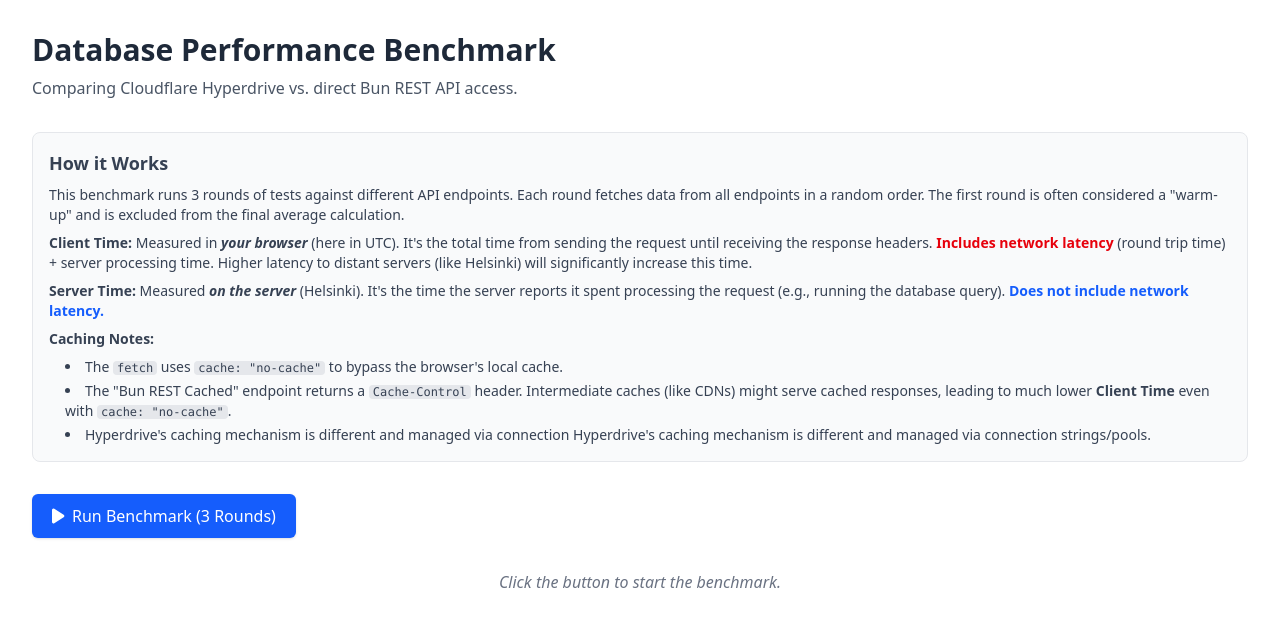
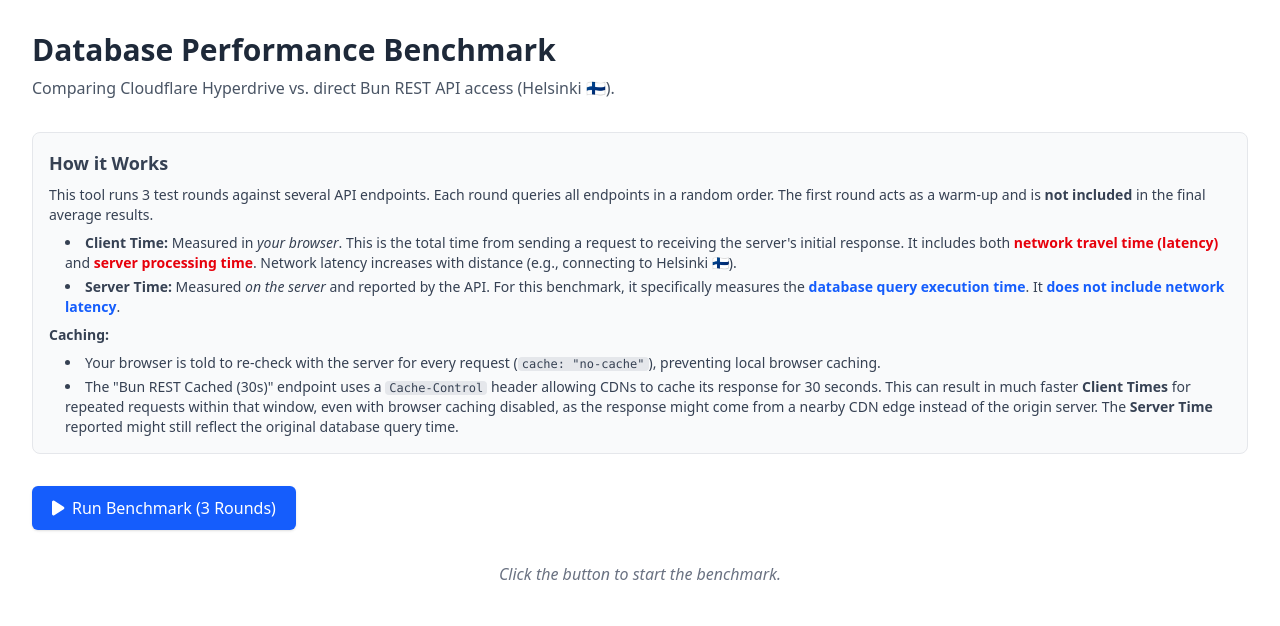
Before and after one commit to hjaber/bunvhd, a SvelteKit app: page / in a window 1280 px wide. Shown: the top 626 px of the page. Built offline with nearby package versions, Linux system fonts and the light colour scheme.

Commit message:
*better description

```diff
--- a/index.ts
+++ b/bun-restful-api.ts
@@ -1,4 +1,4 @@
-// index.ts
+// bun-restful-api.ts
 import { env, file, serve } from "bun";
 import fs from "fs";
 import postgres from "postgres";
--- a/src/routes/+page.svelte
+++ b/src/routes/+page.svelte
@@ -1,27 +1,24 @@
 <script lang="ts">
   import { cubicOut } from "svelte/easing";
-  // Use Tween from svelte/motion (already runes-compatible)
   import { Tween } from "svelte/motion";
-  // Import $state for reactive state management
 
-  // --- Interfaces ---
   interface QueryResponse {
     data: any | any[] | null;
-    timeMs: number; // Server-reported processing time
+    timeMs: number;
     binding: string;
     error?: string | null;
   }
 
   interface BenchmarkResult {
-    clientTime: number | null; // Full round-trip time (measured by client)
-    serverTime: number | null; // Processing time (reported by server)
-    binding: string | null; // Source identifier (e.g., DB name, cache status)
+    clientTime: number | null;
+    serverTime: number | null;
+    binding: string | null;
     error: string | null;
   }
 
   interface RunResult {
     runId: number;
-    results: Record<string, BenchmarkResult>; // Use string index for endpoint IDs
+    results: Record<string, BenchmarkResult>;
   }
 
   interface AverageResult {
@@ -29,7 +26,6 @@
     avgServerTime: number | null;
   }
 
-  // --- Constants ---
   const ENDPOINTS = [
     {
       id: "hyperdriveCached",
@@ -47,31 +43,29 @@
     },
     {
       id: "bunNonCached",
-      url: "https://bunvhd-db-eu-east.tripcafe.org/", // Remote API
-      label: "Bun REST Non-Cached",
+      url: "https://bunvhd-db-eu-east.tripcafe.org/",
+      label: "Bun REST (Helsinki 🇫🇮) Non-Cached",
       description:
-        "Direct query to Bun REST API (Helsinki) with no server-side caching requested.",
+        "Direct query to Bun REST API (Helsinki 🇫🇮) with no server-side caching requested.",
     },
     {
       id: "bunCached",
-      url: "https://bunvhd-db-eu-east.tripcafe.org/?cacheTtl=10", // Remote API with cache hint
-      label: "Bun REST Cached (10s)",
+      url: "https://bunvhd-db-eu-east.tripcafe.org/?cacheTtl=30",
+      label: "Bun REST (Helsinki 🇫🇮) Cached (30s)",
       description:
-        "Direct query to Bun REST API (Helsinki) requesting server/CDN caching for 10 seconds via Cache-Control header.",
+        "Direct query to Bun REST API (Helsinki 🇫🇮) requesting server/CDN caching for 30 seconds via Cache-Control header.",
     },
   ] as const;
 
   type EndpointId = (typeof ENDPOINTS)[number]["id"];
 
   const RUN_COUNT = 3;
-  const DELAY_BETWEEN_RUNS_MS = 1000; // Delay to allow caches to potentially expire/settle
+  const DELAY_BETWEEN_RUNS_MS = 1000;
 
-  // --- Reactive State using $state ---
   let benchmarkRuns = $state<RunResult[]>([]);
   let isLoading = $state(false);
   let overallError = $state<string | null>(null);
 
-  // Initialize averageResults directly using $state
   const initialAverageResults = Object.fromEntries(
     ENDPOINTS.map((ep) => [ep.id, { avgClientTime: null, avgServerTime: null }])
   ) as Record<EndpointId, AverageResult>;
@@ -79,12 +73,8 @@
     initialAverageResults
   );
 
-  // --- Motion ---
-  // Tween remains the same, access its value with .current in the template
   const progress = new Tween(0, { duration: 300, easing: cubicOut });
 
-  // --- Helper Functions ---
-  /** Shuffles an array in place. */
   function shuffleArray<T>(array: T[]): T[] {
     let currentIndex = array.length;
     while (currentIndex !== 0) {
@@ -98,54 +88,35 @@
     return array;
   }
 
-  /** Creates a promise that resolves after a specified delay. */
   function delay(ms: number): Promise<void> {
     return new Promise((resolve) => setTimeout(resolve, ms));
   }
 
-  /** Formats time in milliseconds for display. */
   function formatTime(timeMs: number | null): string {
     if (timeMs === null || timeMs === undefined) return "N/A";
-    // Show more precision for very small numbers
     if (timeMs < 10) return `${timeMs.toFixed(2)} ms`;
     return `${timeMs.toFixed(1)} ms`;
   }
 
-  // --- Core Logic Functions ---
-
-  /**
-   * Measures the time taken for a fetch request and parses the result.
-   * Calculates 'clientTime' (network round-trip + server processing) and
-   * extracts 'serverTime' (server-reported processing) from the response.
-   */
   async function measureFetch(url: string): Promise<BenchmarkResult> {
     const startTime = performance.now();
     try {
-      // Fetch the data
-      // 'cache: "no-cache"' tells the BROWSER not to use its local cache.
-      // It DOES NOT prevent intermediate caches (like CDNs) from serving
-      // cached content if the server response has appropriate Cache-Control headers.
       const response = await fetch(url, {
         cache: "no-cache",
         headers: { Accept: "application/json" },
       });
 
-      // Calculate client-side time immediately after response headers are received.
-      // This includes network latency (request+response) and server processing time.
       const clientTime = performance.now() - startTime;
 
-      // Handle HTTP errors
       if (!response.ok) {
         const errorText = await response
           .text()
           .catch(() => "Could not read error body");
-        // Provide informative error including status and truncated text
         throw new Error(
           `HTTP ${response.status} ${response.statusText}: ${errorText.substring(0, 200)}`
         );
       }
 
-      // Parse the JSON response
       let jsonResult: Partial<QueryResponse>;
       try {
         jsonResult = await response.json();
@@ -154,8 +125,6 @@
         throw new Error(`Invalid JSON response received.`);
       }
 
-      // Validate the structure of the JSON response
-      // 'timeMs' is the server-reported processing time.
       if (
         typeof jsonResult?.timeMs !== "number" ||
         typeof jsonResult?.binding !== "string"
@@ -166,18 +135,15 @@
         );
       }
 
-      // Return successful benchmark result
       return {
-        clientTime: clientTime, // Full round-trip + server process time
-        serverTime: jsonResult.timeMs, // Server-reported process time ONLY
+        clientTime: clientTime,
+        serverTime: jsonResult.timeMs,
         binding: jsonResult.binding,
-        error: jsonResult.error ?? null, // Use null if error is missing or undefined
+        error: jsonResult.error ?? null,
       };
     } catch (error: any) {
-      // Handle fetch or processing errors
       const clientTimeSoFar = performance.now() - startTime;
       console.error(`Error fetching ${url}:`, error);
-      // Return error result, including time spent before failure
       return {
         clientTime: clientTimeSoFar,
         serverTime: null,
@@ -187,19 +153,15 @@
     }
   }
 
-  /** Runs the full benchmark sequence across all endpoints. */
   async function runBenchmark() {
-    // --- Reset State ---
     isLoading = true;
     overallError = null;
     benchmarkRuns = [];
-    averageResults = { ...initialAverageResults }; // Reset averages
-    progress.set(0, { duration: 0 }); // Reset progress tween immediately
+    averageResults = { ...initialAverageResults };
+    progress.set(0, { duration: 0 });
 
     try {
-      // --- Loop Through Runs ---
       for (let i = 0; i < RUN_COUNT; i++) {
-        // Add delay between runs (except before the first)
         if (i > 0) {
           await delay(DELAY_BETWEEN_RUNS_MS);
         }
@@ -207,14 +169,12 @@
         const currentRunId = i + 1;
         console.log(`Starting Run ${currentRunId}...`);
 
-        // Shuffle endpoint order for each run to mitigate order effects
         const shuffledEndpoints = shuffleArray([...ENDPOINTS]);
         console.log(
           ` Run ${currentRunId} order:`,
           shuffledEndpoints.map((e) => e.label)
         );
 
-        // --- Initialize Current Run Results Placeholder ---
         const currentRunResults: Record<string, BenchmarkResult> = {};
         ENDPOINTS.forEach((ep) => {
           currentRunResults[ep.id] = {
@@ -224,39 +184,33 @@
             error: null,
           };
         });
-        // Add the placeholder run to the state array (create new array for reactivity)
         benchmarkRuns = [
           ...benchmarkRuns,
           { runId: currentRunId, results: currentRunResults },
         ];
 
-        // --- Execute Fetches in Parallel ---
         const fetchPromises = shuffledEndpoints.map((endpoint) =>
           measureFetch(endpoint.url).then((result) => ({
-            id: endpoint.id, // Include ID to map results back
+            id: endpoint.id,
             result,
           }))
         );
 
-        // Wait for all fetches in the current run to complete (or fail)
         const settledResults = await Promise.allSettled(fetchPromises);
 
-        // --- Process Settled Results ---
         const finalRunResults: Record<string, BenchmarkResult> = {};
         settledResults.forEach((settledResult, index) => {
-          const endpointId = shuffledEndpoints[index].id; // Get ID from shuffled order
+          const endpointId = shuffledEndpoints[index].id;
           if (settledResult.status === "fulfilled") {
-            // If measureFetch resolved (even if it returned an error structure)
             const { id, result } = settledResult.value;
             finalRunResults[id] = result;
           } else {
-            // If the measureFetch promise itself rejected unexpectedly
             console.error(
               `Unexpected promise rejection for ${endpointId}:`,
               settledResult.reason
             );
             finalRunResults[endpointId] = {
-              clientTime: null, // Or potentially capture time if possible
+              clientTime: null,
               serverTime: null,
               binding: "Fatal Error",
               error:
@@ -265,43 +219,32 @@
           }
         });
 
-        // --- Update Benchmark Runs State ---
-        // Find the run by ID and update its results. Create a new array.
         benchmarkRuns = benchmarkRuns.map((run) =>
           run.runId === currentRunId
             ? { ...run, results: finalRunResults }
             : run
         );
 
-        // Update progress tween smoothly
         await progress.set(((i + 1) / RUN_COUNT) * 100);
       }
     } catch (error: any) {
-      // Handle errors during the benchmark sequence itself
       console.error("Benchmark sequence failed:", error);
       overallError =
         error.message || "An unexpected error stopped the benchmark.";
     } finally {
-      // --- Final State Updates ---
-      isLoading = false; // Update loading state
+      isLoading = false;
       if (!overallError) {
-        // Ensure progress bar reaches 100% on success
         progress.set(100);
-        // Calculate averages only if the benchmark completed without fatal error
         calculateAverages();
       }
     }
   }
 
-  /** Calculates average times from runs 2 and 3. */
   function calculateAverages() {
-    // Ensure enough runs completed successfully
     if (benchmarkRuns.length < RUN_COUNT) return;
 
-    // Filter for the runs to include in the average (Runs 2 and 3)
-    // Exclude Run 1 as a potential "warm-up"
     const relevantRuns = benchmarkRuns.filter((run) => run.runId >= 2);
-    if (relevantRuns.length === 0) return; // No relevant runs found
+    if (relevantRuns.length === 0) return;
 
     const newAverages = {} as Record<EndpointId, AverageResult>;
 
@@ -311,10 +254,8 @@
       let totalServerTime = 0;
       let validServerCount = 0;
 
-      // Iterate through the relevant runs
       for (const run of relevantRuns) {
         const result = run.results[endpoint.id];
-        // Only include successful results (no errors) in averages
         if (result && result.error === null) {
           if (typeof result.clientTime === "number") {
             totalClientTime += result.clientTime;
@@ -327,7 +268,6 @@
         }
       }
 
-      // Calculate averages, handle division by zero
       newAverages[endpoint.id] = {
         avgClientTime:
           validClientCount > 0 ? totalClientTime / validClientCount : null,
@@ -335,7 +275,6 @@
           validServerCount > 0 ? totalServerTime / validServerCount : null,
       };
     }
-    // Update the averageResults state variable
     averageResults = newAverages;
     console.log("Averages (Runs 2 & 3):", averageResults);
   }
@@ -347,7 +286,8 @@
       Database Performance Benchmark
     </h1>
     <p class="text-gray-600">
-      Comparing Cloudflare Hyperdrive vs. direct Bun REST API access.
+      Comparing Cloudflare Hyperdrive vs. direct Bun REST API access (Helsinki
+      🇫🇮).
     </p>
   </header>
 
@@ -355,48 +295,46 @@
     <h2 class="text-lg font-semibold text-gray-700 mb-2">How it Works</h2>
     <div class="text-sm text-gray-700 space-y-2">
       <p>
-        This benchmark runs {RUN_COUNT} rounds of tests against different API endpoints.
-        Each round fetches data from all endpoints in a random order. The first round
-        is often considered a "warm-up" and is excluded from the final average calculation.
+        This tool runs {RUN_COUNT} test rounds against several API endpoints. Each
+        round queries all endpoints in a random order. The first round acts as a
+        warm-up and is <strong>not included</strong> in the final average results.
       </p>
-      <p>
-        <strong>Client Time:</strong> Measured in
-        <em class="font-semibold">your browser</em>
-        (here in {Intl.DateTimeFormat().resolvedOptions().timeZone ??
-          "your timezone"}). It's the total time from sending the request until
-        receiving the response headers.
-        <strong class="text-red-600">Includes network latency</strong>
-        (round trip time) + server processing time. Higher latency to distant servers
-        (like Helsinki) will significantly increase this time.
-      </p>
-      <p>
-        <strong>Server Time:</strong> Measured
-        <em class="font-semibold">on the server</em>
-        (Helsinki). It's the time the server reports it spent processing the request
-        (e.g., running the database query).
-        <strong class="text-blue-600">Does not include network latency.</strong>
-      </p>
-      <p><strong>Caching Notes:</strong></p>
+      <ul class="list-disc list-inside pl-4 space-y-1">
+        <li>
+          <strong>Client Time:</strong> Measured in <em>your browser</em>. This
+          is the total time from sending a request to receiving the server's
+          initial response. It includes both
+          <strong class="text-red-600">network travel time (latency)</strong>
+          and <strong class="text-red-600">server processing time</strong>.
+          Network latency increases with distance (e.g., connecting to Helsinki
+          🇫🇮).
+        </li>
+        <li>
+          <strong>Server Time:</strong> Measured <em>on the server</em> and
+          reported by the API. For this benchmark, it specifically measures the
+          <strong class="text-blue-600">database query execution time</strong>.
+          It
+          <strong class="text-blue-600">does not include network latency</strong
+          >.
+        </li>
+      </ul>
+      <p><strong>Caching:</strong></p>
       <ul class="list-disc list-inside pl-4 space-y-1 text-sm text-gray-700">
         <li>
-          The <code class="text-xs bg-gray-200 px-1 rounded">fetch</code> uses
-          <code class="text-xs bg-gray-200 px-1 rounded">cache: "no-cache"</code
-          >
-          to bypass the browser's local cache.
+          Your browser is told to re-check with the server for every request (<code
+            class="text-xs bg-gray-200 px-1 rounded">cache: "no-cache"</code
+          >), preventing local browser caching.
         </li>
         <li>
-          The "Bun REST Cached" endpoint returns a
-          <code class="text-xs bg-gray-200 px-1 rounded">Cache-Control</code>
-          header. Intermediate caches (like CDNs) might serve cached responses, leading
-          to much lower <strong class="font-semibold">Client Time</strong>
-          even with
-          <code class="text-xs bg-gray-200 px-1 rounded">cache: "no-cache"</code
-          >.
-        </li>
-        <li>
-          Hyperdrive's caching mechanism is different and managed via connection
-          Hyperdrive's caching mechanism is different and managed via connection
-          strings/pools.
+          The "Bun REST Cached (30s)" endpoint uses a <code
+            class="text-xs bg-gray-200 px-1 rounded">Cache-Control</code
+          >
+          header allowing CDNs to cache its response for 30 seconds. This can
+          result in much faster <strong>Client Times</strong> for repeated
+          requests within that window, even with browser caching disabled, as
+          the response might come from a nearby CDN edge instead of the origin
+          server. The <strong>Server Time</strong> reported might still reflect the
+          original database query time.
         </li>
       </ul>
     </div>
@@ -483,7 +421,7 @@
                     class="font-medium text-gray-800 mb-2"
                     title={endpoint.description}
                   >
-                    {endpoint.label}
+                    {@html endpoint.label}
                   </h4>
                   {#if result.error}
                     <div class="text-red-600">
@@ -497,7 +435,7 @@
                     </div>
                   {:else if result.binding === "Pending..."}
                     <div class="text-gray-400 italic text-center py-2">
-                      {result.binding}
+                      Pending...
                     </div>
                   {:else}
                     <dl class="space-y-1 text-sm">
@@ -517,17 +455,6 @@
                         <dt class="text-gray-600">Server:</dt>
                         <dd class="text-gray-900 font-medium text-right">
                           {formatTime(result.serverTime)}
-                        </dd>
-                      </div>
-                      <div
-                        class="flex justify-between items-baseline gap-2 mt-1 pt-1 border-t border-gray-100"
-                      >
-                        <dt class="text-xs text-gray-500">Source:</dt>
-                        <dd
-                          class="text-xs text-gray-500 font-mono text-right truncate"
-                          title={result.binding ?? ""}
-                        >
-                          {result.binding ?? "N/A"}
                         </dd>
                       </div>
                     </dl>
@@ -555,7 +482,7 @@
                     class="font-medium text-gray-800 mb-2"
                     title={endpoint.description}
                   >
-                    {endpoint.label}
+                    {@html endpoint.label}
                   </h4>
                   {#if avg}
                     <dl class="space-y-1 text-sm">
@@ -612,7 +539,7 @@
                   class="px-4 py-3 border-b border-r border-gray-300 font-semibold min-w-[200px] last:border-r-0"
                   title={endpoint.description}
                 >
-                  {endpoint.label}
+                  {@html endpoint.label}
                   <div class="font-normal normal-case text-gray-500 mt-1">
                     <span
                       class="inline-block cursor-help"
@@ -657,7 +584,7 @@
                       </div>
                     {:else if result.binding === "Pending..."}
                       <div class="text-gray-400 italic text-center py-4">
-                        {result.binding}
+                        Pending...
                       </div>
                     {:else}
                       <dl>
@@ -677,17 +604,6 @@
                           <dt class="font-medium text-gray-900">Server:</dt>
                           <dd class="text-gray-700 text-right">
                             {formatTime(result.serverTime)}
-                          </dd>
-                        </div>
-                        <div
-                          class="flex justify-between items-baseline gap-2 mt-1 pt-1 border-t border-gray-200"
-                        >
-                          <dt class="text-xs text-gray-500">Source:</dt>
-                          <dd
-                            class="text-xs text-gray-500 font-mono text-right truncate"
-                            title={result.binding ?? ""}
-                          >
-                            {result.binding ?? "N/A"}
                           </dd>
                         </div>
                       </dl>
@@ -758,64 +674,57 @@
 </div>
 
 <style>
-  /* Ensure definition list items flow well */
   dl dt {
-    flex-shrink: 0; /* Prevent labels from shrinking */
+    flex-shrink: 0;
   }
   dl dd {
-    flex-grow: 1; /* Allow values to take remaining space */
-    min-width: 50px; /* Ensure some minimum space for values */
+    flex-grow: 1;
+    min-width: 50px;
   }
 
-  /* Improve sticky header/column/footer appearance */
   thead th {
     position: sticky;
     top: 0;
-    z-index: 10; /* Header above body rows */
+    z-index: 10;
   }
   tbody td:first-child,
   tfoot td:first-child,
   thead th:first-child {
     position: sticky;
     left: 0;
-    z-index: 5; /* First column above other cells but below header/footer */
+    z-index: 5;
   }
   thead th:first-child {
-    z-index: 15; /* Corner header above everything */
+    z-index: 15;
   }
   tfoot {
     position: sticky;
     bottom: 0;
-    z-index: 10; /* Footer above body rows */
+    z-index: 10;
   }
   tfoot td:first-child {
-    z-index: 15; /* Footer first cell above footer row */
+    z-index: 15;
   }
 
-  /* Add slight background transition for hover states */
   tbody tr:hover td {
-    background-color: #f9fafb; /* Equivalent to hover:bg-gray-50 */
+    background-color: #f9fafb;
   }
-  /* Ensure sticky column gets hover color */
   tbody tr:hover td:first-child {
     background-color: #f9fafb;
   }
 
-  /* Ensure sticky footer/header cells have correct background */
   thead th,
   tfoot td {
-    background-color: inherit; /* Inherit from thead/tfoot rule */
+    background-color: inherit;
   }
   thead th:first-child {
-    background-color: #f3f4f6; /* bg-gray-100 */
+    background-color: #f3f4f6;
   }
   tfoot td:first-child {
-    background-color: #eff6ff; /* bg-blue-50 */
+    background-color: #eff6ff;
   }
 
-  /* Basic tooltip styling via title attribute */
   [title] {
     cursor: help;
-    /* text-decoration: underline dotted; Optional: adds visual cue */
   }
 </style>
```
Also changed, not shown: 2 other files (tests, documents, lock files or other folders).
